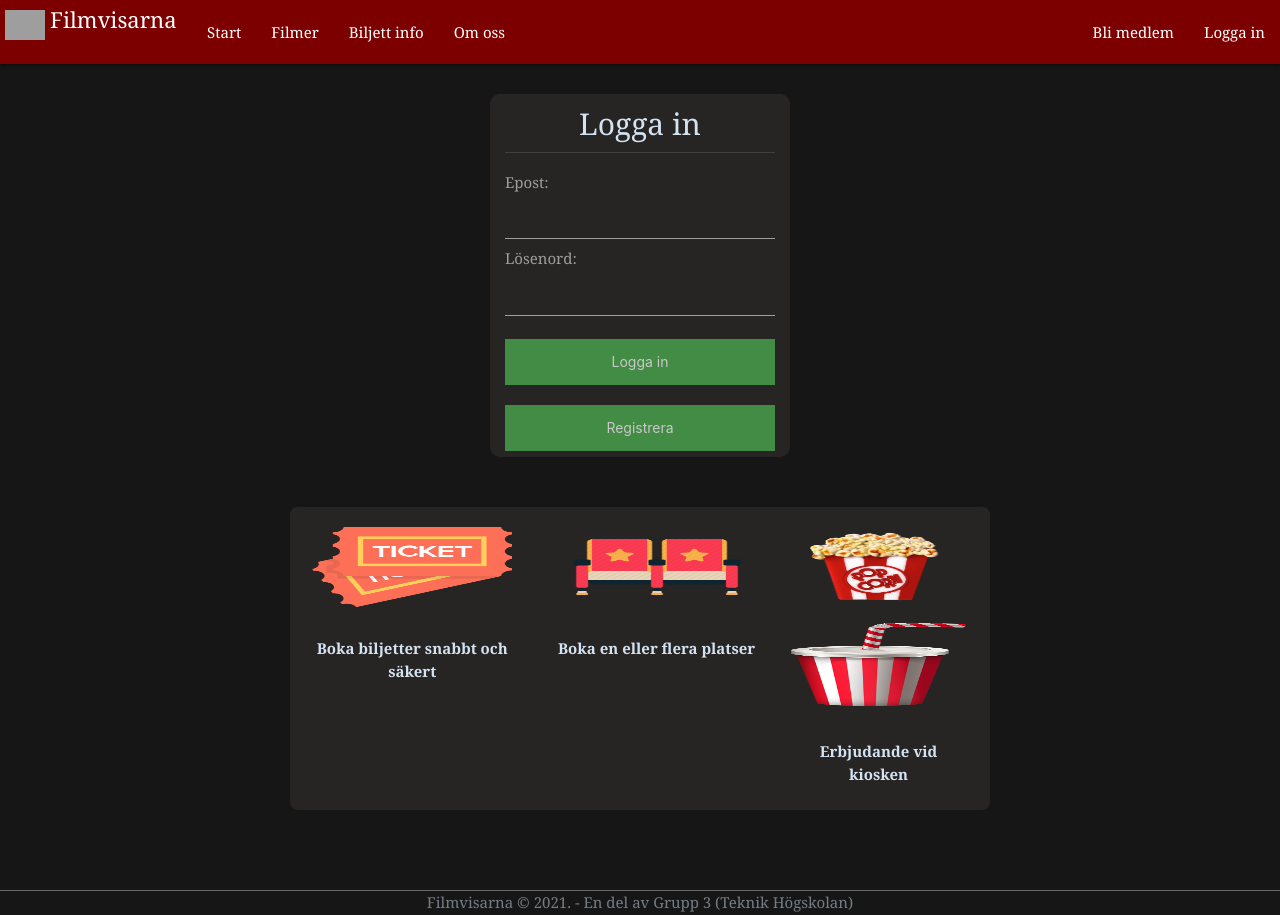
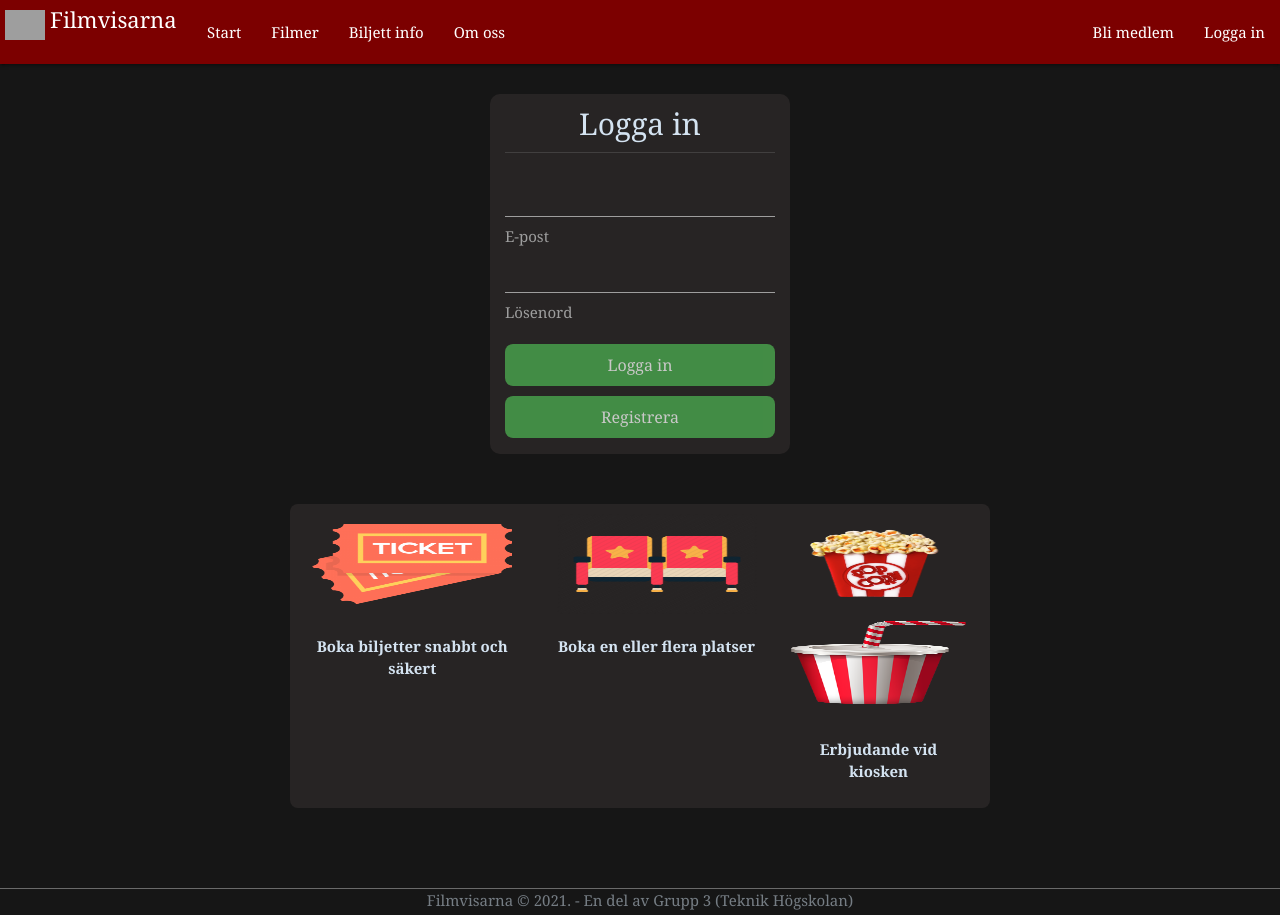
Before and after one commit to ali94160/filmvisarna-grupp3, a Vue app in the folder frontend/: page /login in a window 1280 px wide. Built offline with nearby package versions, Linux system fonts and the light colour scheme; no server answers; grey boxes are pictures that could not be loaded.

Commit message:
Hotfix CSS

```diff
--- a/frontend/src/views/Login.vue
+++ b/frontend/src/views/Login.vue
@@ -1,13 +1,13 @@
 <template>
   <form v-on:submit.prevent="logIn">
     <h3>Logga in</h3>
-    <label>Epost:</label>
     <input required v-model="email" type="email" />
-    <label>Lösenord:</label>
+    <label>E-post</label>
     <input required v-model="password" type="password" />
-    <p class="failedLogin" v-if="errorMessage">Ej giltigt Epost/lösenord</p>
-    <button>Logga in</button>
-    <button @click="goToRegister">Registrera</button>
+    <label>Lösenord</label>
+    <p class="failedLogin" v-if="errorMessage">Ogiltig E-post/Lösenord</p>
+    <button id="btn1">Logga in</button>
+    <button id="btn2" @click="goToRegister">Registrera</button>
   </form>
 
   <div class="loginFeatures">
@@ -117,11 +117,10 @@ form {
 }
 
 form > button {
-  margin: 15px 5px 5px 0px;
   background-color: #4caf50;
   border: none;
   color: white;
-  padding: 15px 32px;
+  padding: 12px 32px;
   text-align: center;
   text-decoration: none;
   display: inline-block;
@@ -129,6 +128,17 @@ form > button {
   width: 100%;
   opacity: 75%;
   cursor: pointer;
+  border-radius: 8px;
+  font-size: medium;
+  font-family: Georgia, 'Times New Roman', Times, serif;
+}
+
+#btn1 {
+  margin-top: 20px;
+}
+#btn2{
+  margin-top: 10px;
+  margin-bottom: 15px;
 }
 
 form > button:hover {
@@ -161,14 +171,22 @@ li::before {
 
 .failedLogin {
   text-align: center;
-  color: rgb(216, 0, 0);
+  color:white;
+  background-color: crimson;
+  width: fit-content;
+  margin: 0 auto;
+  margin-top: 15px;
+  padding: 5px;
+  border: crimson;
+  border-radius: 10px;
+  opacity: 80%;
 }
-
+/*
 .failedLogin::before {
   content: "!";
   margin-right: 8px;
   color: red;
   font-size: 15px;
   font-weight: bolder;
-}
+}*/
 </style>
```
